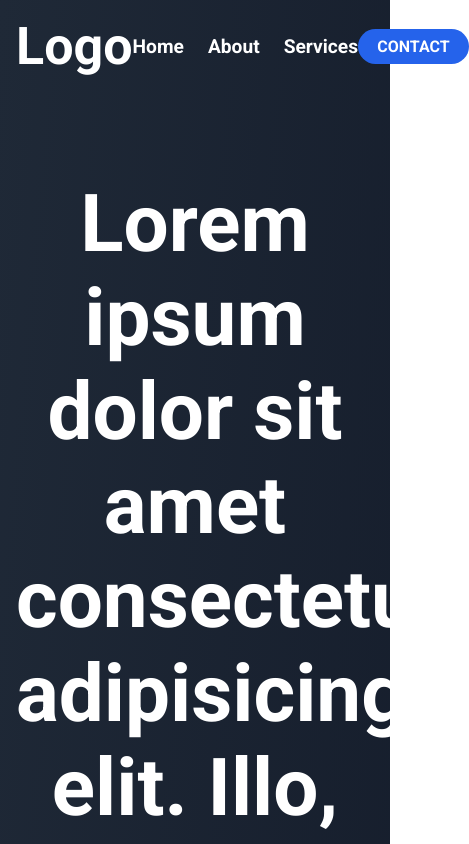
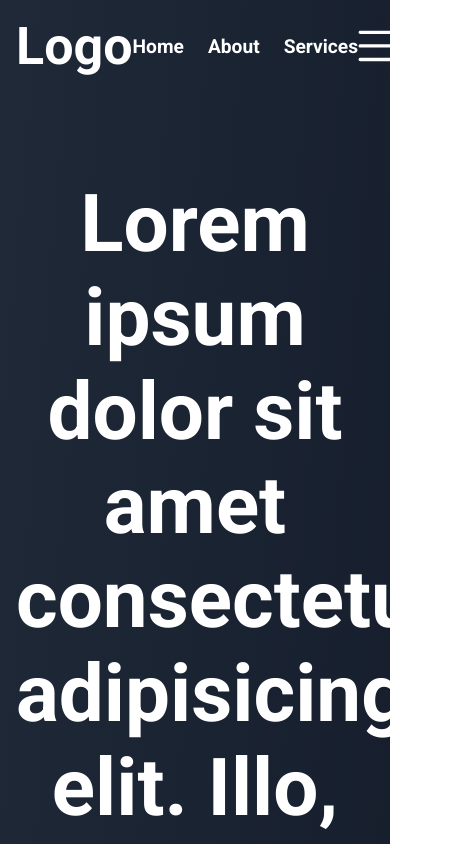
Before and after one commit to demondazeee/nextjs-sample-landing-page, a Next.js app: page / in a window 390 px wide. Shown: the top 844 px of the page, 469 px wide, since content can reach past the window. Built offline with nearby package versions, Linux system fonts and the light colour scheme.

Commit message:
add media queries for responsiveness and dropdown menu for smaller devices

```diff
--- a/components/Hero/Hero.tsx
+++ b/components/Hero/Hero.tsx
@@ -3,6 +3,8 @@ import { Container } from "../layouts/Container"
 import { BtnPrimary, BtnPrimary_Md } from "../elements/Buttons/Button"
 import { H1, H2 } from "../elements/Typography/Headings"
 import NavBar from "../elements/NavBar/NavBar"
+import { SlMenu } from "react-icons/sl";
+
 
 const Header = styled.header`
     min-height: 95vh;
@@ -10,11 +12,6 @@ const Header = styled.header`
     padding: 1rem;
 `
 
-const NavContainer = styled.div`
-    display: flex;
-    align-items: center;
-    justify-content: space-between;
-`
 
 const HeroContainer = styled.div`
     margin-top: 100px;
@@ -33,6 +30,73 @@ const HeroButton = styled(BtnPrimary)`
     animation: moveInBottom 2s ease-out 2s;
     animation-fill-mode: backwards;
 `
+const SideMenuContainer = styled.ul`
+    font-size: 1.5rem;
+    visibility: hidden;
+    position: absolute;
+    right: 3%;
+    list-style: none;
+    padding: 1rem 0 1rem 0;
+    background-color: #3F3F46;
+    border-radius: 5px;
+    box-shadow: 0 1rem 2rem rgba(0,0,0,.2);
+    z-index: 999;
+    display: flex;
+    flex-direction: column;
+
+`
+
+const SideMenuLi = styled.li`
+    padding: .5rem 1.5rem .5rem 1.5rem;
+    cursor: pointer;
+    transition: background-color .2s ease-in-out;
+    &:hover  {
+        background-color: #A1A1AA;
+    }
+`
+const SideMenuLink = styled.a`
+
+`
+
+const SideMenuIcon = styled.a`
+    position: relative;
+    transition: color .2s;
+    cursor: pointer;
+
+    &:hover {
+        color: #A1A1AA;
+    }
+`
+
+const SideMenu = styled.div`
+
+    & > ${SideMenuIcon} {
+        display: none;
+    }
+
+    @media (max-width: 640px) {
+        & > ${BtnPrimary_Md} {
+            display: none;
+        }
+
+        & > ${SideMenuIcon} {
+            display: block;
+        }
+        &:hover ${SideMenuContainer}{
+            visibility: visible;
+            position: absolute;
+        }
+    }
+
+`
+
+const NavContainer = styled.div`
+    display: flex;
+    align-items: center;
+    justify-content: space-between;
+
+
+`
 
 const Hero = () =>{
     return(
@@ -42,9 +106,31 @@ const Hero = () =>{
                     <NavContainer>
                         <H2>Logo</H2>
                         <NavBar />
-                        <BtnPrimary_Md>
-                            Contact
-                        </BtnPrimary_Md>
+                        <SideMenu>
+                            <BtnPrimary_Md>
+                                Contact
+                            </BtnPrimary_Md>
+
+                            <SideMenuIcon>
+                                <SlMenu size={40} />
+                            </SideMenuIcon>
+
+                            <SideMenuContainer>
+                                <SideMenuLi>
+                                    <SideMenuLink>Home</SideMenuLink>
+                                </SideMenuLi>
+                                <SideMenuLi>
+                                    <SideMenuLink>About</SideMenuLink>
+                                </SideMenuLi>
+                                <SideMenuLi>
+                                    <SideMenuLink>Services</SideMenuLink>
+                                </SideMenuLi>
+                                <SideMenuLi>
+                                    <SideMenuLink>Contact</SideMenuLink>
+                                </SideMenuLi>
+                            </SideMenuContainer>
+                        </SideMenu>
+
                     </NavContainer>
 
                     <HeroContainer>
```
